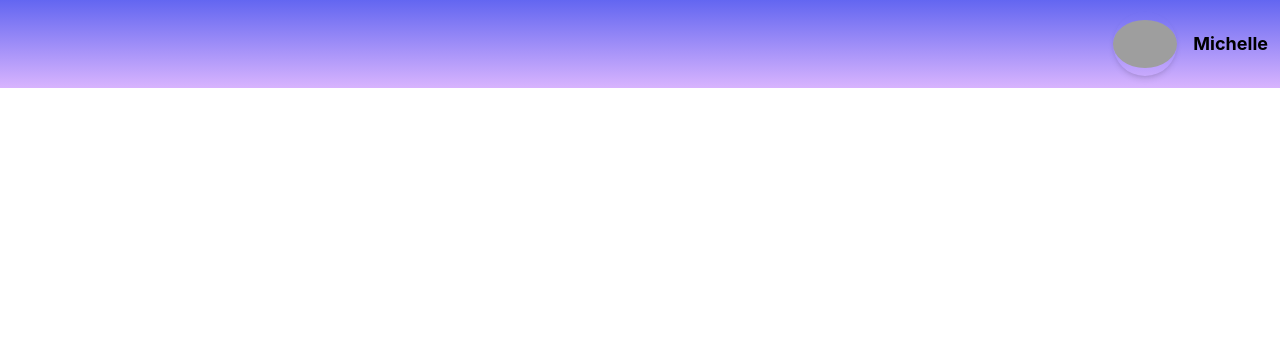
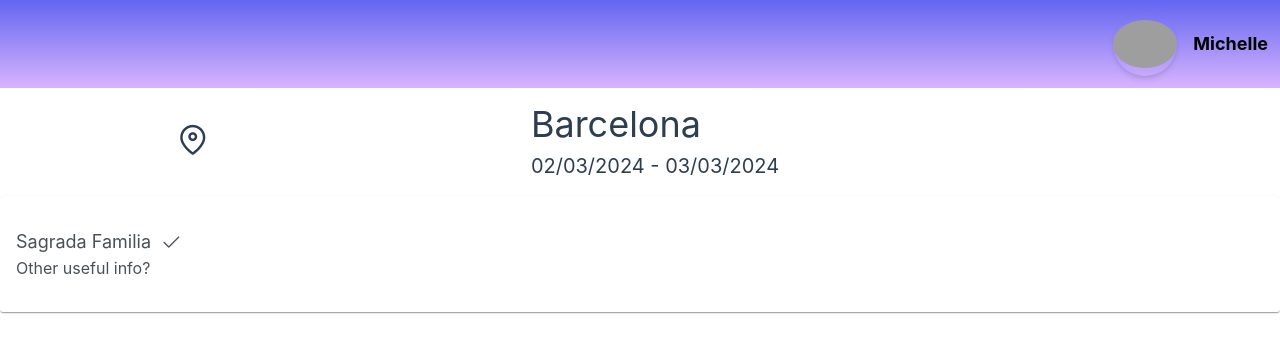
Before and after one commit to lucasaguino/travel-pals, a Vue app: page /trip-info in a window 1280 px wide. Before the commit this address had no page. Shown: the top 352 px of the page. Built offline with nearby package versions, Linux system fonts and the light colour scheme; grey boxes are pictures that could not be loaded.

Commit message:
added marker styling

```diff
--- a/src/components/TripInfo.vue
+++ b/src/components/TripInfo.vue
@@ -28,7 +28,7 @@
 </script>
 
 <template>
-  <RouterLink to="/summary">
+  <RouterLink to="/trip-info">
     <Card class="rounded-md">
       <template #content>
         <div class="flex justify-between">
--- a/src/router/index.js
+++ b/src/router/index.js
@@ -4,6 +4,7 @@
 import TripCreationPage from '@/views/TripCreationPage.vue'
 import CurrentTripPage from '@/views/CurrentTripPage.vue'
 import ProfileView from '@/views/ProfileView.vue'
+import TripPage from '@/views/TripPage.vue'
 
 const router = createRouter({
   history: createWebHistory(import.meta.env.BASE_URL),
@@ -22,6 +23,11 @@
       path: '/summary',
       name: 'summary',
       component: SummaryPage,
+    },
+    {
+      path: '/trip-info',
+      name: 'trip-info',
+      component: TripPage,
     },
     {
       path: '/tripCreation',
--- a/src/views/ProfileView.vue
+++ b/src/views/ProfileView.vue
@@ -45,7 +45,7 @@
     <Timeline :value="events" class=" max-w-lg customized-timeline">
       <template #marker="slotProps">
           <span class="flex w-[2rem] h-[2rem] items-center justify-center text-white rounded-full z-20 shadow-sm">
-              <i :class="['pi',slotProps.item.icon]"></i>
+              <i :class="['pi text-fuchsia-600 dark:text-white',slotProps.item.icon]"></i>
           </span>
       </template>
       <template #content="slotProps">
--- /dev/null
+++ b/src/views/TripPage.vue
@@ -0,0 +1,32 @@
+<script setup>
+import Card from 'primevue/card';
+import Divider from 'primevue/divider';
+</script>
+<template>
+    <header class="flex w-100 justify-around items-center p-4">
+      <a href="https://www.google.es/maps">
+        <i class="text-3xl pi pi-map-marker"></i>
+      </a>
+      <div>
+        <h3 class="text-4xl">Barcelona</h3>
+        <h5 class="mt-2 text-xl">02/03/2024 - 03/03/2024</h5>
+      </div>
+      <div></div>
+    </header>
+    <div>
+      <Card>
+        <template #content>
+          <div>
+            <div class="flex justify-start items-center">
+              <h3 class="text-lg mr-3">Sagrada Familia</h3>
+              <i class="pi pi-check accent-green-500"></i>
+            </div>
+            <Divider />
+            <p>Other useful info?</p>
+
+          </div>
+
+        </template>
+      </Card>
+    </div>
+</template>
```
